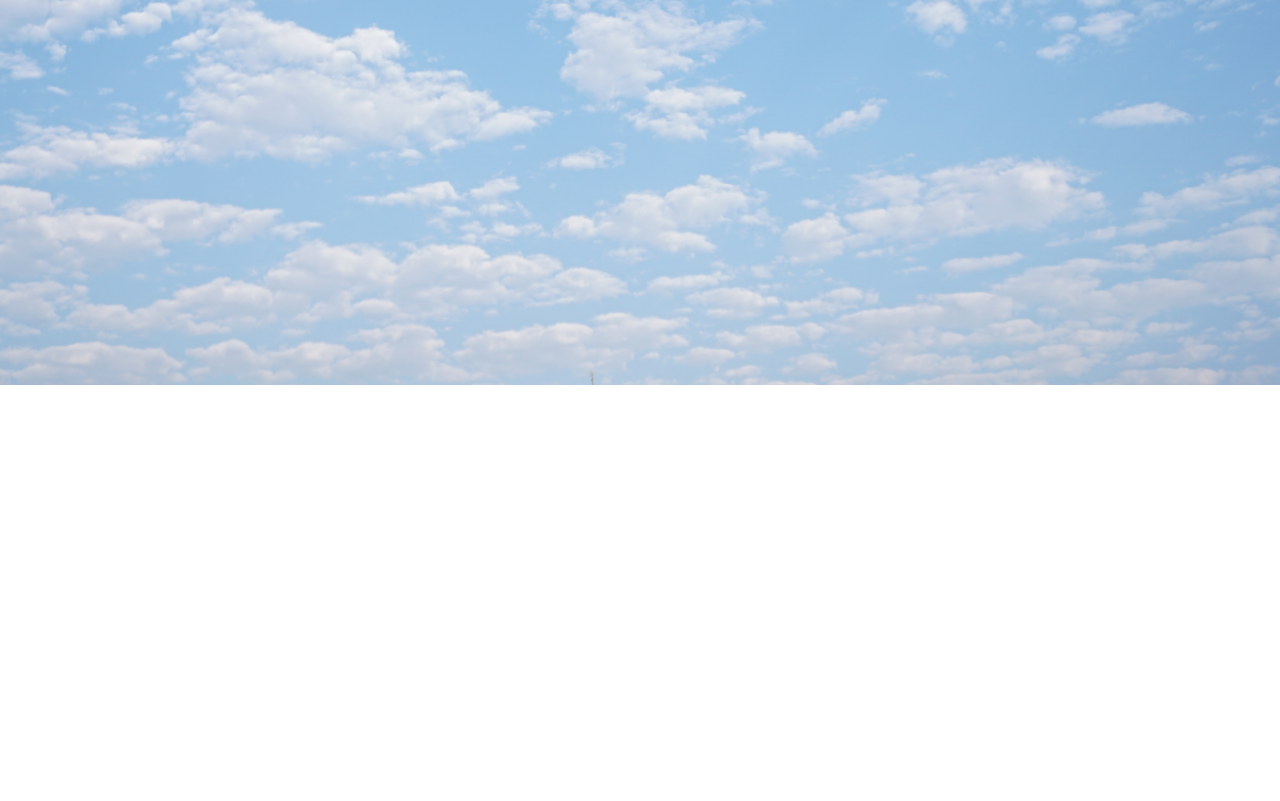
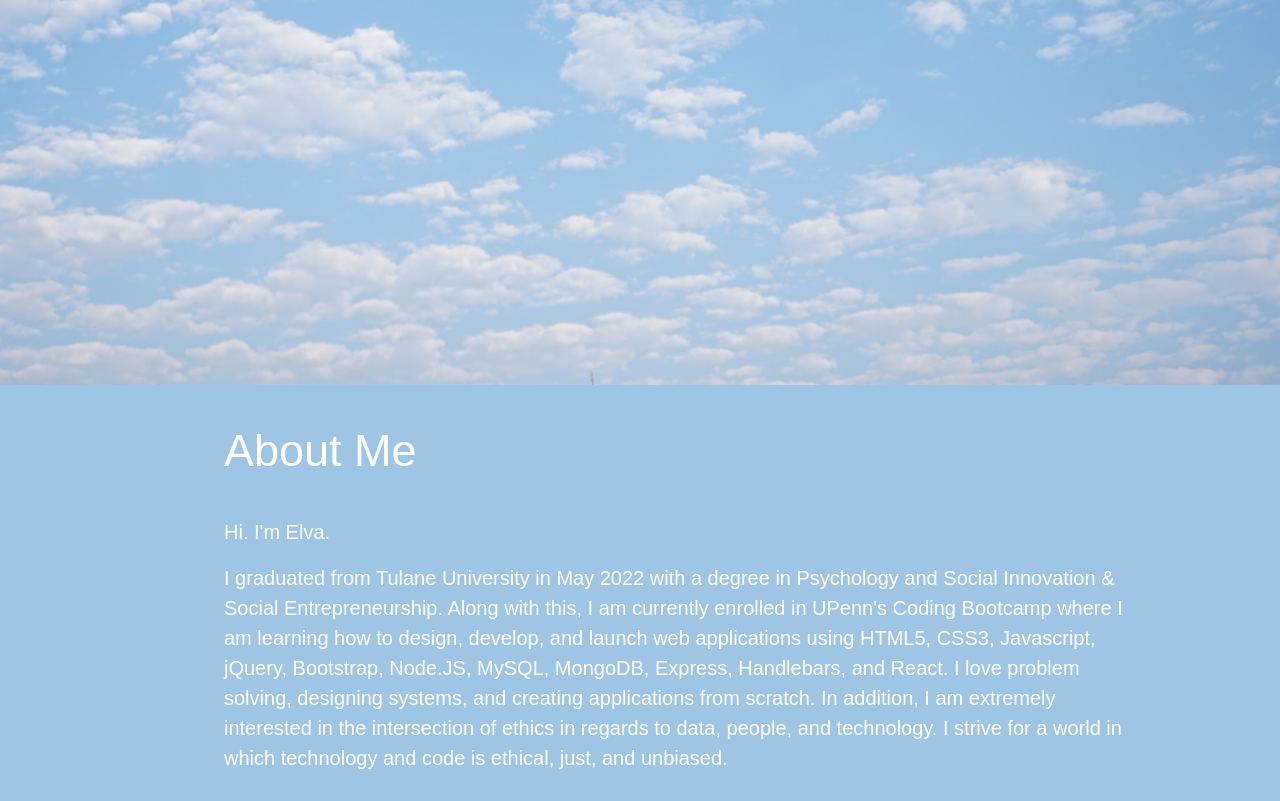
Before and after one commit to erothman1/my-new-portfolio, a plain HTML site: page index.html in a window 1280 px wide. Shown: the part 415-1216 px from the top of the page. Before the commit the page ends 800 px from the top, so only its background shows below. Drawn offline with nearby package versions, Linux system fonts and the light colour scheme; a web font is replaced by a local one.

Commit message:
created about me section

```diff
--- a/assets/style.css
+++ b/assets/style.css
@@ -6,6 +6,7 @@
 body {
     color: white;
     font-family: 'Anuphan', sans-serif;
+    background-color: rgb(158, 197, 227);
 }
 
 header {
@@ -13,11 +14,6 @@ header {
     background-size: cover;
     background-position: center;
     height: 100vh;
-}
-
-.container header {
-    margin: 0 auto;
-    max-width: 1200px;
 }
 
 nav {
@@ -46,3 +42,19 @@ a:hover {
     font-size: 50px;
     padding: 1rem;
 }
+
+/* .about-text {
+    display: flex;
+    flex-direction: column;
+} */
+
+#about h1 {
+    font-size: 45px;
+    padding: 2rem;
+    /* border-bottom: .5rem solid white; */
+}
+
+#about p {
+    font-size: 20px;
+    padding: 0 0 1rem 2rem;
+}
--- a/index.html
+++ b/index.html
@@ -19,7 +19,7 @@
             </nav>
         </div>
         <div class="columns">
-            <div class="header-text container is-10 is-offset-2">
+            <div class="header-text container column is-10 is-offset-2">
                 <h1>Elva Rothman</h1>
                 <p style="font-size: 25px; padding: 0 0 1rem 1rem">Aspiring fullstack web developer with an interest in ethics and creativity.</p>
                 <div class="columns">
@@ -29,5 +29,14 @@
         </div>
     </header>
 
+    <section id="about" class="container columns">
+        <div class="about-text column is-10 is-offset-2">
+            <h1>About Me</h1>
+            <p>Hi. I'm Elva.</p>
+            <p>I graduated from Tulane University in May 2022 with a degree in Psychology and Social Innovation & Social Entrepreneurship. Along with this, I am currently enrolled in UPenn's Coding Bootcamp where I am learning how to design, develop, and launch web applications using HTML5, CSS3, Javascript, jQuery, Bootstrap, Node.JS, MySQL, MongoDB, Express, Handlebars, and React. I love problem solving, designing systems, and creating applications from scratch. In addition, I am extremely interested in the intersection of ethics in regards to data, people, and technology. I strive for a world in which technology and code is ethical, just, and unbiased.</p>
+        </div>
+
+    </section>
+
 </body>
 </html>
```
